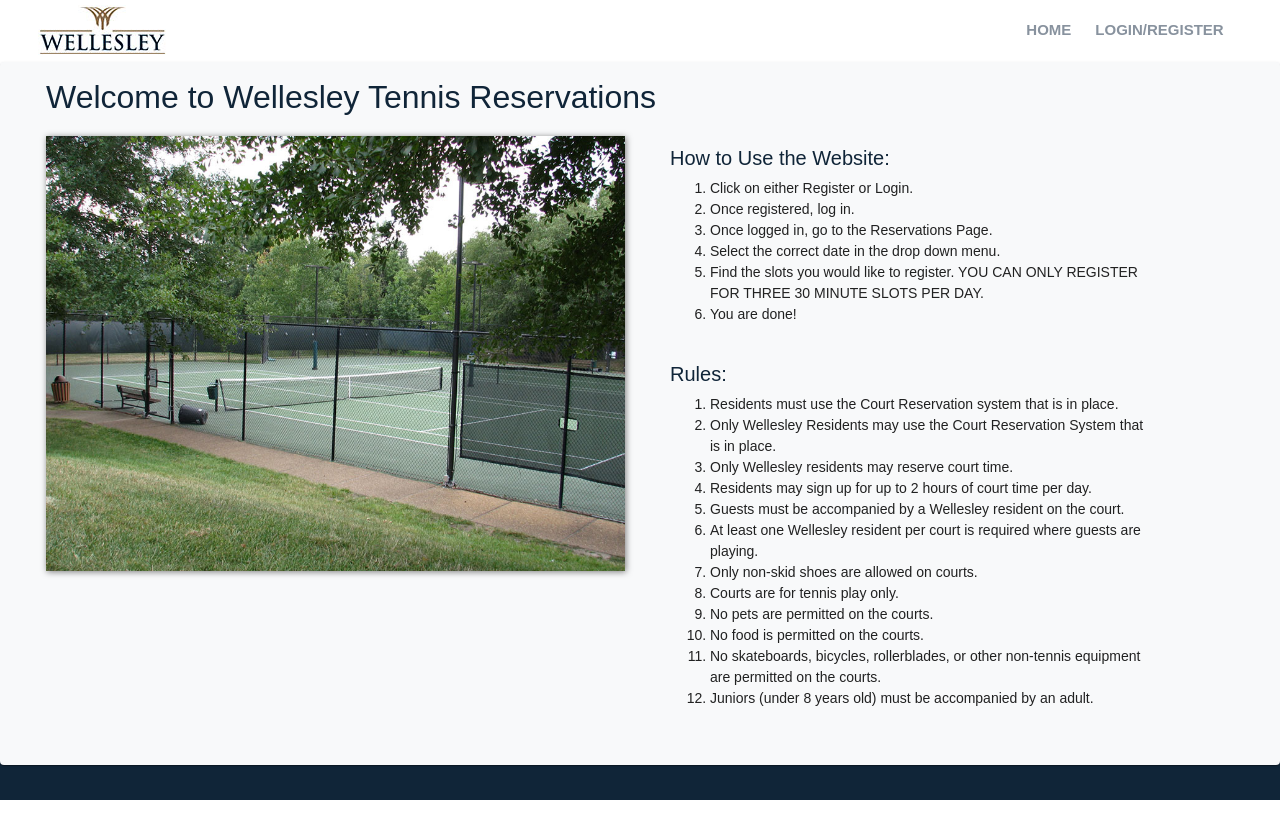
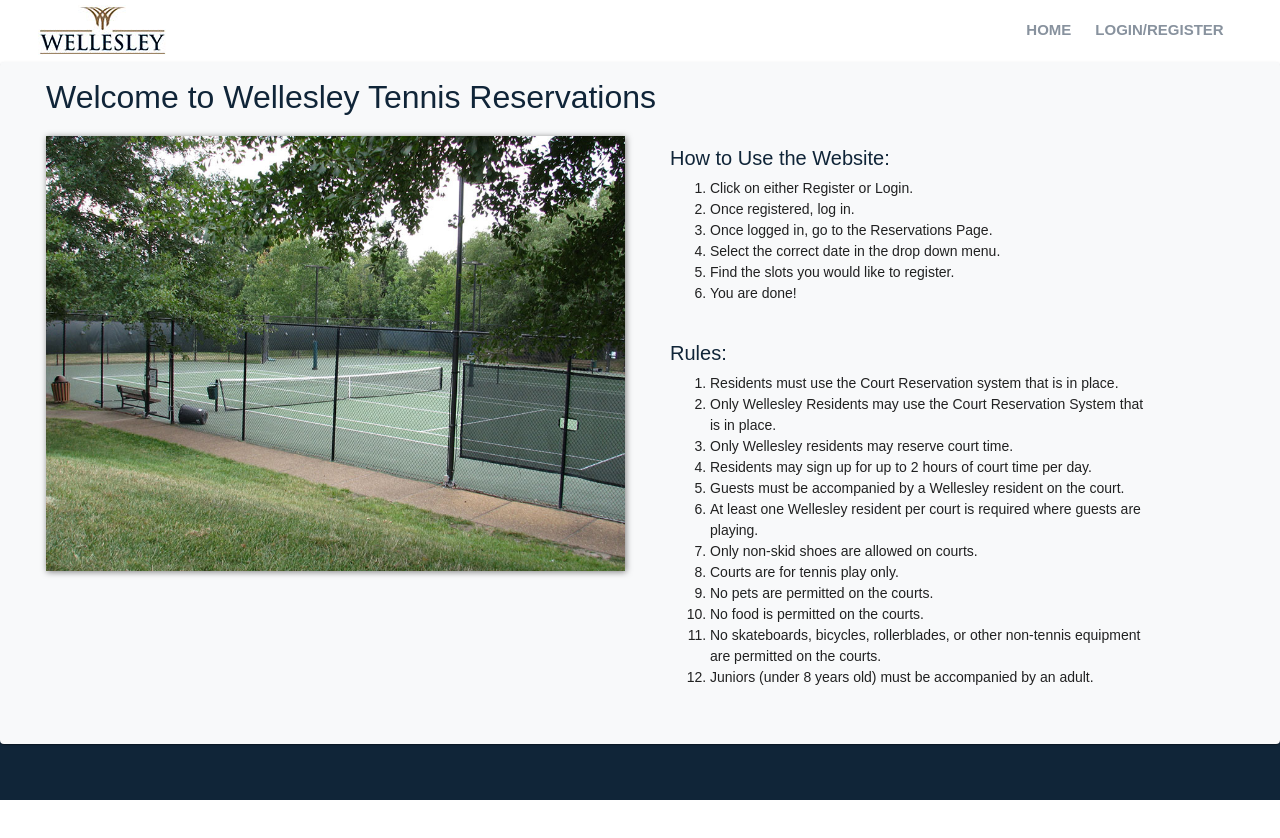
Before and after one commit to VyasNarasimhan/TennisReservations, an Angular app: page /home in a window 1280 px wide. Shown: the top 838 px of the page. Built offline with nearby package versions, Linux system fonts and the light colour scheme.

Commit message:
Removed 'You can only register for...' rule

```diff
--- a/src/app/home/home.component.html
+++ b/src/app/home/home.component.html
@@ -15,8 +15,7 @@
                         <li>Once registered, log in.</li>
                         <li>Once logged in, go to the Reservations Page.</li>
                         <li>Select the correct date in the drop down menu.</li>
-                        <li>Find the slots you would like to register. YOU CAN ONLY REGISTER FOR THREE 30 MINUTE SLOTS
-                            PER DAY.</li>
+                        <li>Find the slots you would like to register.</li>
                         <li>You are done!</li>
                     </ol>
                     <br />
```
